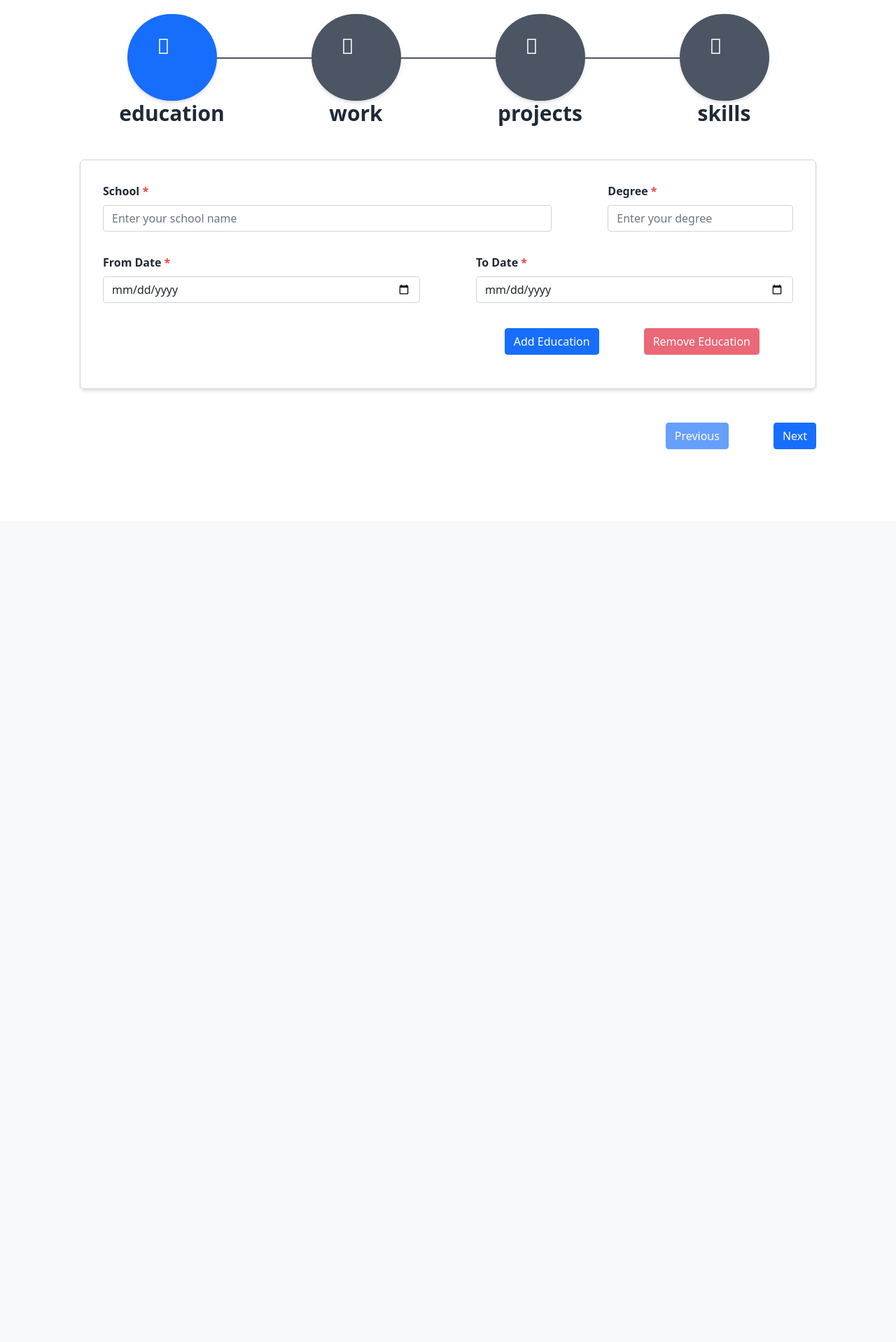
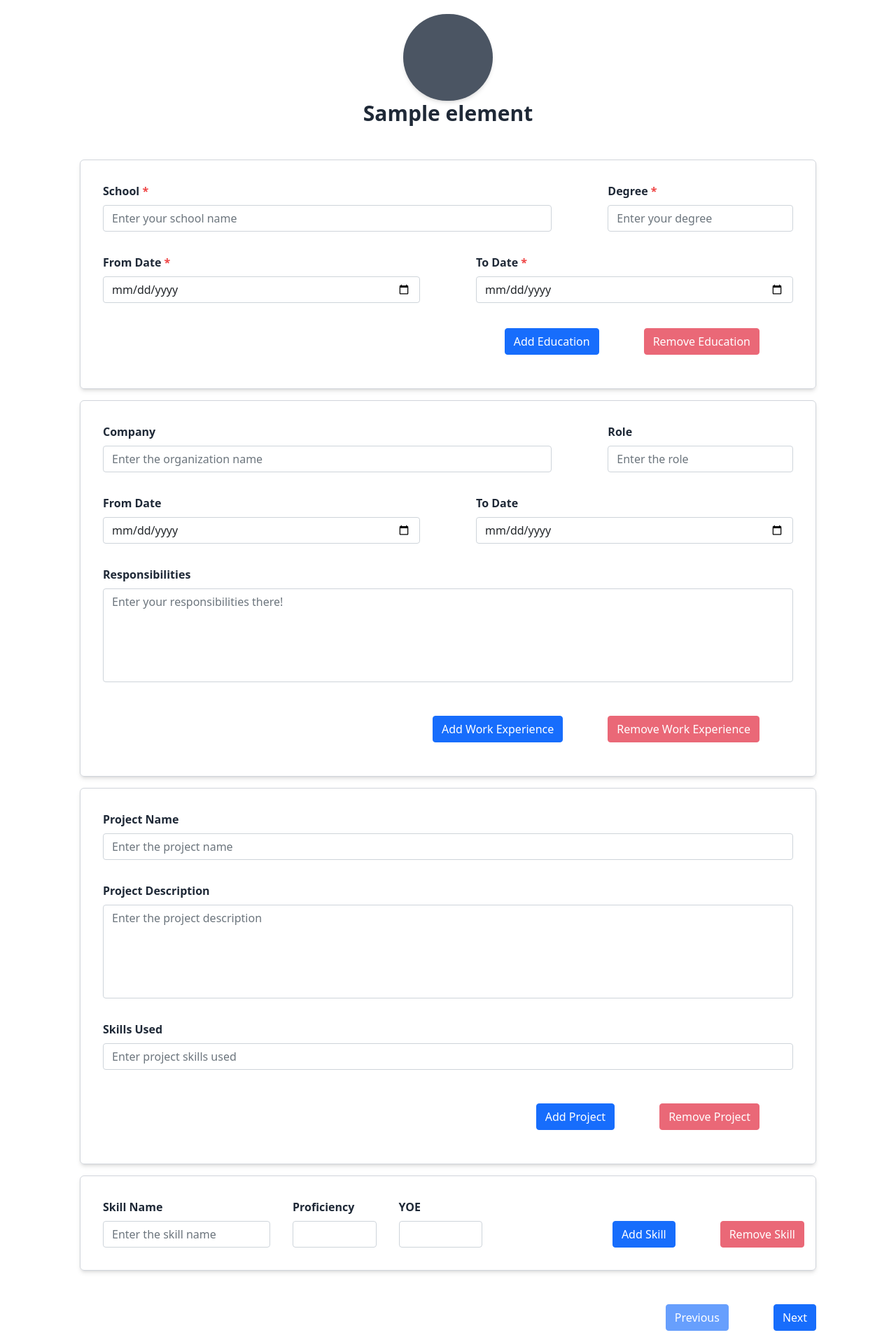
Before and after one commit to lokesh1729/job_board, a Django app: template job_board/templates/candidate/onboarding/main.html in a window 1280 px wide. Shown: the part 56-1974 px from the top of the page at 70% size. Before the commit the page ends 698 px from the top, so only its background shows below. Run offline with Django 3.2, Linux system fonts and the light colour scheme; the template is opened without the code that fills it: most values are stand-ins (such as "Sample title", 1, 10 or a date in 2020); some libraries are stand-ins or nearby versions.

Commit message:
fixed issues in form details api, ajax request fixes

```diff
--- a/job_board/templates/candidate/onboarding/step1.html
+++ b/job_board/templates/candidate/onboarding/step1.html
@@ -1,17 +1,18 @@
 <form
   method="POST"
   action="/candidate/onboarding/education"
+  name="{{step_header_mapping.0.name}}"
   novalidate
-  id="education-details"
+  id="{{step_header_mapping.0.data_link_to}}"
   class="form--wrapper step1 needs-validation"
 >
   {% csrf_token %}
   <div
     data-edu-id="1"
-    class="education-details--wrapper tw-flex tw-flex-col tw-content-between"
+    class="tw-flex tw-flex-col tw-content-between"
   >
     <div
-      class="education-details--wrapper--form tw-h-48 tw-flex tw-flex-col tw-justify-between"
+      class="{{step_header_mapping.0.data_link_to}}--wrapper tw-h-48 tw-flex tw-flex-col tw-justify-between"
     >
       <div class="tw-flex tw-justify-center tw-w-full">
         <div class="form-field tw-flex-grow-2 tw-flex-shrink">
@@ -49,7 +50,7 @@
           <input
             required="true"
             id="edu-from-date__1"
-            name="from_date"
+            name="from-date"
             type="date"
             class="form-control textinput"
             placeholder="Enter from date"
@@ -62,7 +63,7 @@
           <input
             required="true"
             id="edu-to-date__1"
-            name="to_date"
+            name="to-date"
             type="date"
             class="form-control textinput"
             placeholder="Enter to date"
@@ -71,7 +72,7 @@
       </div>
     </div>
     <div
-      class="education-details--wrapper--buttons tw-flex tw-justify-end tw-my-8 tw-mr-16"
+      class="tw-flex tw-justify-end tw-my-8 tw-mr-16"
     >
       <button
         type="button"
--- a/job_board/templates/candidate/onboarding/step2.html
+++ b/job_board/templates/candidate/onboarding/step2.html
@@ -1,17 +1,18 @@
 <form
   method="POST"
   action="/candidate/onboarding/work"
+  name="{{step_header_mapping.1.name}}"
   novalidate
-  id="work-details"
+  id="{{step_header_mapping.1.data_link_to}}"
   class="needs-validation form--wrapper step2"
 >
   {% csrf_token %}
   <div
     data-work-id="1"
-    class="work-details--wrapper tw-flex tw-flex-col tw-content-between"
+    class="tw-flex tw-flex-col tw-content-between"
   >
     <div
-      class="work-details--wrapper--form tw-h-84 tw-flex tw-flex-col tw-justify-between"
+      class="{{step_header_mapping.1.data_link_to}}--wrapper tw-h-84 tw-flex tw-flex-col tw-justify-between"
     >
       <div class="tw-flex tw-justify-center tw-w-full">
         <div class="form-field tw-flex-grow-2 tw-flex-shrink">
@@ -86,7 +87,7 @@
       </div>
     </div>
     <div
-      class="work-details--wrapper--buttons tw-flex tw-justify-end tw-my-8 tw-mr-16"
+      class="tw-flex tw-justify-end tw-my-8 tw-mr-16"
     >
       <button type="button" class="add-work btn btn-primary tw-text-center">
         Add Work Experience
--- a/job_board/templates/candidate/onboarding/step3.html
+++ b/job_board/templates/candidate/onboarding/step3.html
@@ -1,17 +1,18 @@
 <form
   method="POST"
   action="/candidate/onboarding/projects"
+  name="{{step_header_mapping.2.name}}"
   novalidate
-  id="project-details"
+  id="{{step_header_mapping.2.data_link_to}}"
   class="needs-validation form--wrapper step2"
 >
   {% csrf_token %}
   <div
     data-project-id="1"
-    class="project-details--wrapper tw-flex tw-flex-col tw-content-between"
+    class="tw-flex tw-flex-col tw-content-between"
   >
     <div
-      class="project-details--wrapper--form tw-h-84 tw-flex tw-flex-col tw-justify-between"
+      class="{{step_header_mapping.2.data_link_to}}--wrapper tw-h-84 tw-flex tw-flex-col tw-justify-between"
     >
       <div class="tw-flex tw-justify-center tw-w-full">
         <div class="form-field">
@@ -62,7 +63,7 @@
       </div>
     </div>
     <div
-      class="project-details--wrapper--buttons tw-flex tw-justify-end tw-my-8 tw-mr-16"
+      class="tw-flex tw-justify-end tw-my-8 tw-mr-16"
     >
       <button type="button" class="add-project btn btn-primary tw-text-center">
         Add Project
--- a/job_board/templates/candidate/onboarding/step4.html
+++ b/job_board/templates/candidate/onboarding/step4.html
@@ -1,16 +1,17 @@
 <form
   method="POST"
   action="/candidate/onboarding/skills"
+  name="{{step_header_mapping.3.name}}"
   novalidate
-  id="skill-details"
+  id="{{step_header_mapping.3.data_link_to}}"
   class="needs-validation form--wrapper step3"
 >
   {% csrf_token %}
   <div
     data-skill-id="1"
-    class="skill-details--wrapper tw-flex tw-w-full tw-justify-between"
+    class="tw-flex tw-w-full tw-justify-between"
   >
-    <div class="tw-flex tw-justify-between">
+    <div class="{{step_header_mapping.3.data_link_to}}--wrapper tw-flex tw-justify-between">
       <div class="form-field tw-grow tw-shrink tw-basis-1/2">
         <label for="skill-name__1" class="form-label extend-form-label"
           >Skill Name</label
--- a/job_board/templates/candidate/onboarding/step_header.html
+++ b/job_board/templates/candidate/onboarding/step_header.html
@@ -1,28 +1,12 @@
 <div id="step-header" class="tw-w-full tw-h-24 md:tw-h-28 lg:tw-h-32 xl:tw-h-40 2xl:tw-h-48">
   <div class="step-wrapper tw-flex tw-justify-between tw-w-full tw-h-full">
-    <div class="step-wrapper--element" data-link-to="education-details">
-      <div class="rounded-step">
-        <i class="fas fa-university step-icon"></i>
+    {% for element in step_header_mapping %}
+      <div class="step-wrapper--element" data-link-to="{{element.data_link_to}}">
+        <div class="rounded-step">
+          <i class="{{element.icon}}"></i>
+        </div>
+        <div class="step-text">{{element.name}}</div>
       </div>
-      <div class="step-text">education</div>
-    </div>
-    <div class="step-wrapper--element" data-link-to="work-details">
-      <div class="rounded-step">
-        <i class="fas fa-briefcase step-icon"></i>
-      </div>
-      <div class="step-text">work</div>
-    </div>
-    <div class="step-wrapper--element" data-link-to="project-details">
-      <div class="rounded-step">
-        <i class="fas fa-tasks step-icon"></i>
-      </div>
-      <div class="step-text">projects</div>
-    </div>
-    <div class="step-wrapper--element" data-link-to="skill-details">
-      <div class="rounded-step">
-        <i class="fas fa-tasks step-icon"></i>
-      </div>
-      <div class="step-text">skills</div>
-    </div>
+    {% endfor %}
   </div>
 </div>
```
Also changed, not shown: NOTES.txt (added, +16 -0 lines), candidate/constants.py (+30 -0 lines), candidate/views.py (+27 -15 lines), job_board/static/js/candidate_onboarding/form_step.js (+69 -23 lines), job_board/static/js/candidate_onboarding/form_validation.js (deleted, +0 -60 lines), candidate/migrations/0003_auto_20220322_1831.py (added), job_board/static/css/project.css, job_board/static/css/project.min.css, job_board/static/js/bundle.min.js, 1 other file.
